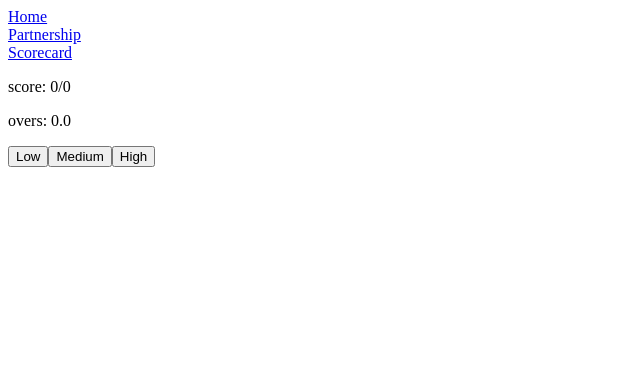
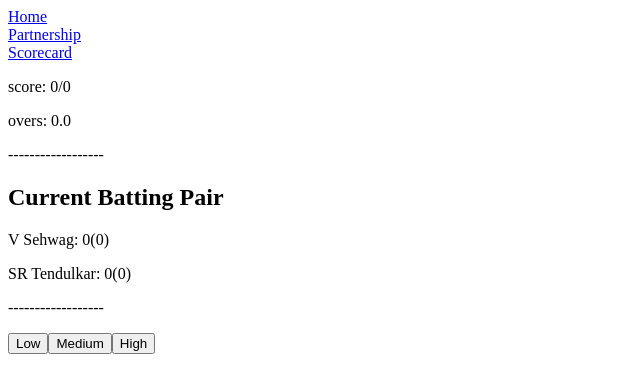
Before and after one commit to DeveshChau/bookCricket, an Angular app: page / in a window 1280 px wide. Shown: the top 392 px of the page, without its empty margins (0-640 px from the left). Built offline with nearby package versions, Linux system fonts and the light colour scheme; what @angular/fire would draw is missing.

Commit message:
current batsman pair on home page

```diff
--- a/src/app/home/home.component.html
+++ b/src/app/home/home.component.html
@@ -2,5 +2,9 @@
     {{showMsg}}
 </div>
 <app-scoreboard></app-scoreboard>
+<p>------------------</p>
+<h2>Current Batting Pair</h2>
+<p *ngFor="let item of currentBattingScorecard">{{item.name}}: {{item.runs}}({{item.balls}}) </p>
+<p>------------------</p>
 <app-risk-selection></app-risk-selection>
 <app-over-description></app-over-description>
--- a/src/app/home/home.component.ts
+++ b/src/app/home/home.component.ts
@@ -1,5 +1,6 @@
 import { Component, OnInit } from '@angular/core';
 import { DataService } from '../shared/service/data.service';
+import { BattingScorecard } from '../shared/model/bookCricket.model';
 
 @Component({
   selector: 'app-home',
@@ -10,10 +11,14 @@
 
   public gameOver: boolean;
   public showMsg: string;
+  public currentBattingScorecard:BattingScorecard[];
   constructor(private _dataService: DataService) {
     this._dataService.gameOver.subscribe((res: boolean) => {
       this.gameOver = res;
-      this.showMsg = 'Game Over: Please Refresh Your Browser To Restart';
+      this.showMsg = 'Game Over: Refresh Your Browser To Restart';
+    })
+    this._dataService.currentPairSub.subscribe(res => {
+      this.currentBattingScorecard = res
     })
   }
   ngOnInit(): void {
--- a/src/app/shared/service/data.service.ts
+++ b/src/app/shared/service/data.service.ts
@@ -8,67 +8,67 @@
 export class DataService {
   battingTeam: BattingScorecard[] = [
     {
-      name: 'batsman1',
+      name: 'V Sehwag',
       runs: 0,
       balls: 0,
       position: 0
     },
     {
-      name: 'batsman2',
+      name: 'SR Tendulkar',
       runs: 0,
       balls: 0,
       position: 1,
     },
     {
-      name: 'batsman3',
+      name: 'G Gambhir',
       runs: 0,
       balls: 0,
       position: 2
     },
     {
-      name: 'batsman4',
+      name: 'V Kohli',
       runs: 0,
       balls: 0,
       position: 3
     },
     {
-      name: 'batsman5',
+      name: 'MS Dhoni (c) †',
       runs: 0,
       balls: 0,
       position: 4
     },
     {
-      name: 'batsman6',
+      name: 'Yuvraj Singh',
       runs: 0,
       balls: 0,
       position: 5
     },
     {
-      name: 'batsman7',
+      name: 'SK Raina',
       runs: 0,
       balls: 0,
       position: 6
     },
     {
-      name: 'batsman8',
+      name: 'Harbhajan Singh',
       runs: 0,
       balls: 0,
       position: 7
     },
     {
-      name: 'batsman9',
+      name: 'Z Khan',
       runs: 0,
       balls: 0,
       position: 8
     },
     {
-      name: 'batsman10',
+      name: 'MM Patel',
       runs: 0,
       balls: 0,
       position: 9
     },
     {
-      name: 'batsman11',
+      name: 'S Sreesanth',
       runs: 0,
       balls: 0,
       position: 10
```
